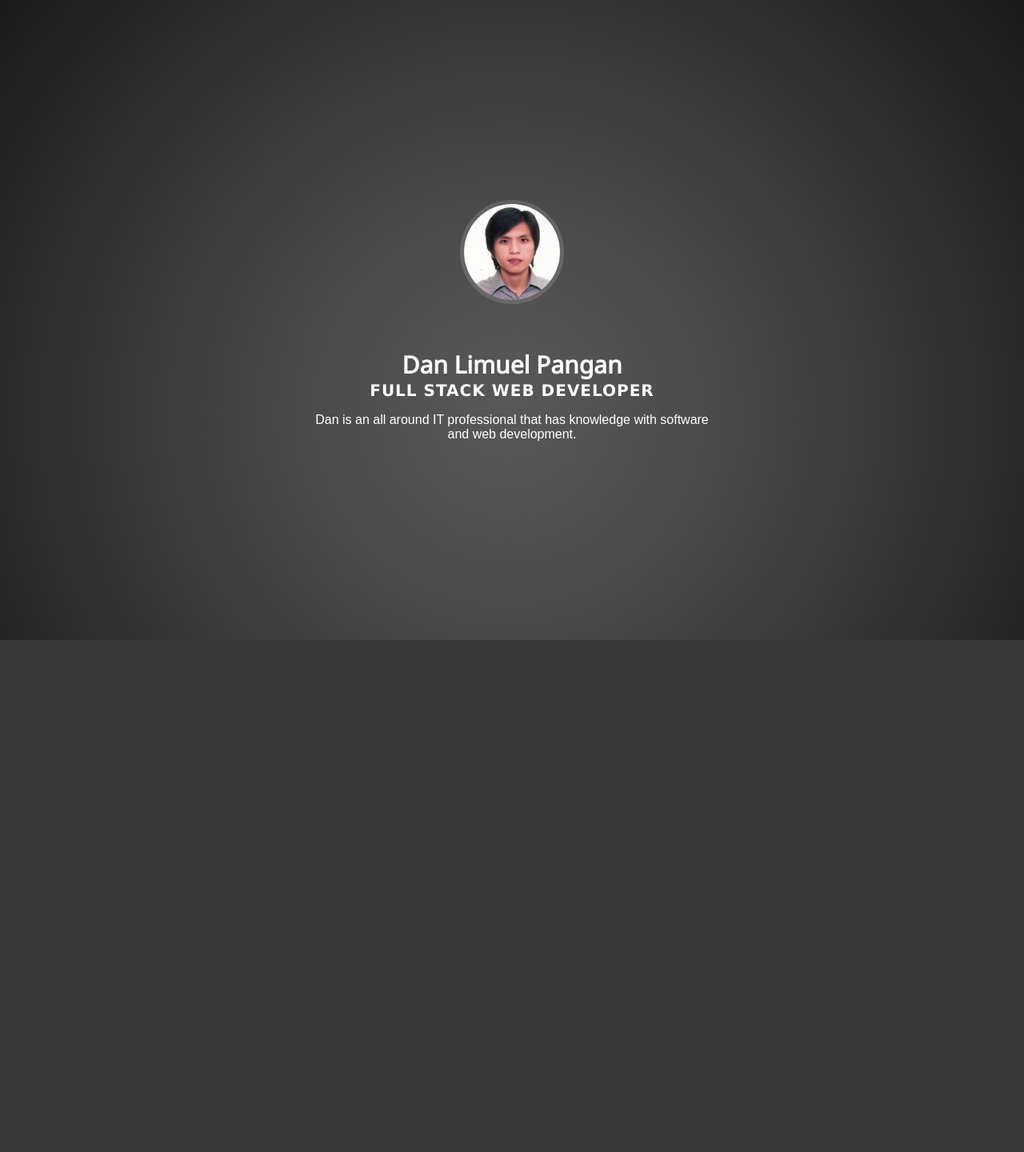
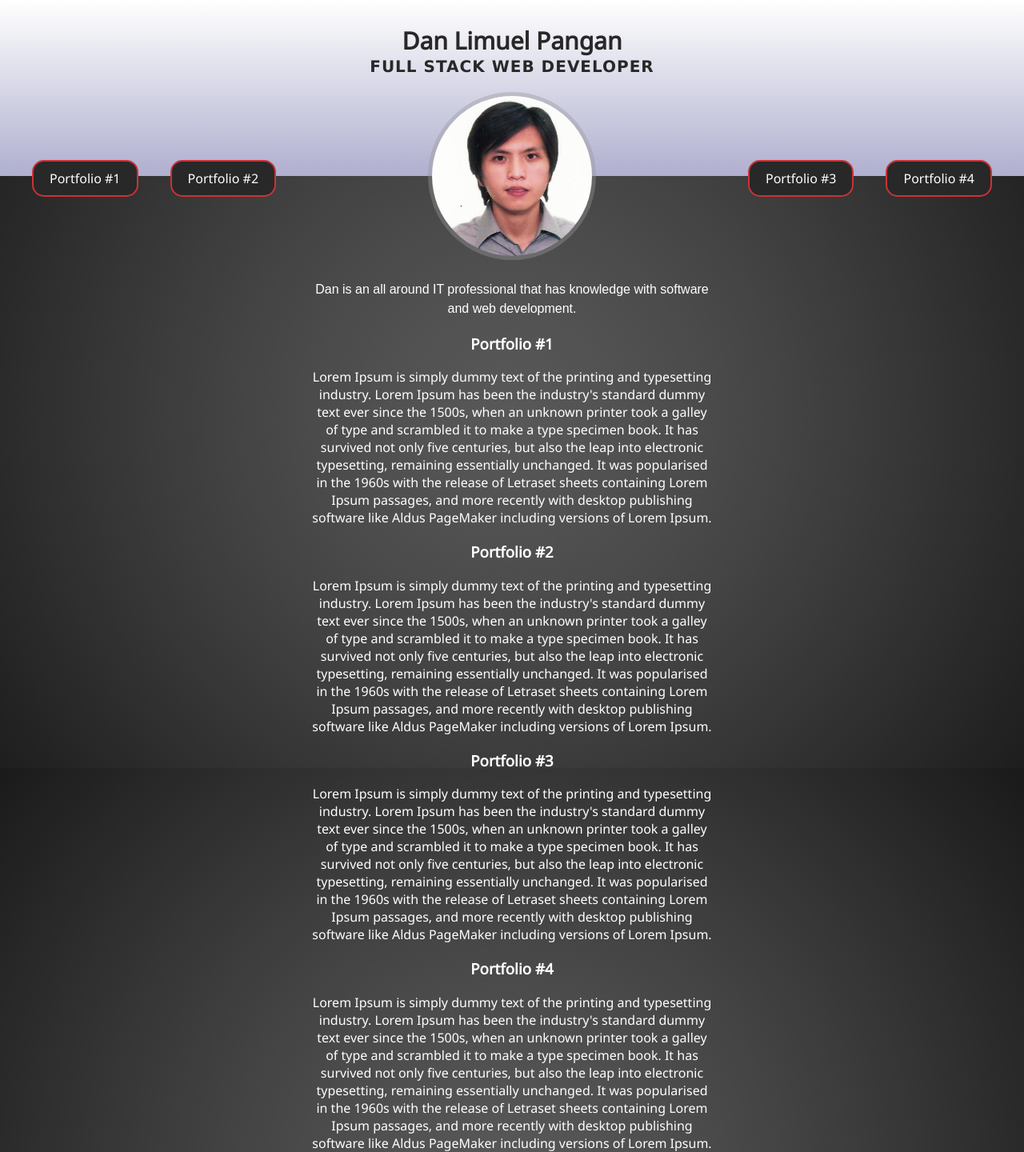
Before and after one commit to danpangan/b3nc-pangan-dan, a PHP site: page / in a window 1280 px wide. Shown: the whole page at 80% size. Before the commit the page ends 800 px from the top, so only its background shows below. Run offline with PHP 8.4, Linux system fonts and the light colour scheme; some web fonts are replaced.

Commit message:
my second ever commit

```diff
--- a/mod00-01/css/style.css
+++ b/mod00-01/css/style.css
@@ -6,34 +6,90 @@
 	background: url("../img/bg.jpg") no-repeat;
 	background-size: cover;
 	background-attachment: fixed;
+	background-position: center;
 	background-color: #000;
 	color: #fff;
 	font-family: 'Noto Sans', sans-serif;
 }
-.container {
-	width: 500px;
-	margin: auto;
+
+header {
+	padding: 0;
+	margin: 0;
+	height: 220px;
+	background: linear-gradient(#fff, #afafcf);
+	background-size:  cover;
+	background-repeat: no-repeat;
+	background-position: center;
 	text-align: center;
+	color: #282829;
+
 }
-header {
+
+#me {
 	height: 200px;
-	background-image: url("../img/header.png");
-	z-index: 9999;
-}
-#me {
-	height: 120px;
-	width: 120px;
-	margin: 50px auto;
+	width: 200px;
+	margin: 20px auto;
 	border-radius: 50%;
 	border-style: solid;
 	border-width: 5px;
-	border-color: rgba(200,200,200, 0.2);
+	border-color: rgba(150,150,150, 0.4);
+}
+nav {
+	margin: 0;
+	margin-top: -20px;
+	padding: 0;
+}
+nav ul {
+	margin: 0;
+	padding: 0;
+}
+nav ul li {
+	padding: 10px 20px;
+	list-style: none;
+	border: 2px solid #c33;
+	border-radius: 15px;
+	background: #282829;
 
 }
+nav ul li a {
+	text-decoration: none;
+	color: #fff;
+}
+
+nav ul li:hover {
+	border: 2px solid #393;
+	cursor: pointer;
+}
+nav > #nav1 {
+	float: left;
+}
+nav > #nav1 li {
+	float: left;
+	margin-left: 40px;
+
+}
+nav > #nav2 {
+	float: right;
+}
+nav > #nav2 li {
+	float: right;
+	margin-right: 40px;
+}
+.container {
+	width: 500px;
+	margin: 0px auto;
+	margin-top: 150px;
+	text-align: center;
+	clear: left;
+}
+
+
 h1 {
 	margin: 0;
 	padding: 0;
+	padding-top: 30px;
 	font-size: 30px;
+
 }
 h2 {
 	margin: 0;
@@ -45,4 +101,6 @@
 .about {
 	width: 100%;
 	font-family: 'Muli', sans-serif;
+	line-height: 1.5;
+
 }
--- a/mod00-01/index.html
+++ b/mod00-01/index.html
@@ -6,14 +6,50 @@
 	<link href="https://fonts.googleapis.com/css?family=Muli|Noto+Sans" rel="stylesheet">
 </head>
 <body>
-	<div class="container">
-		<header>
-		</header>
-			<img id="me" src="img/myimg.jpg"/>
+	<header>
+
+		<div>
 			<h1>Dan Limuel Pangan</h1>
 			<h2>Full stack web developer</h2>
+		</div>
+		<div id="header-img">
+			<img id="me" src="img/myimg.jpg"/>
+		</div>
+	</header>
+
+	<nav>
+		<ul id="nav1">
+			<li><a href="#p1">Portfolio #1</a></li>
+			<li><a href="#p2">Portfolio #2</a></li>
+		</ul>
+		<ul id="nav2">
+			<li><a href="#p4">Portfolio #4</a></li>
+			<li><a href="#p3" ="p3">Portfolio #3</a></li>
+		</ul>
+	</nav>
+
+	<div class="container">
+
+
 			<p class="about">Dan is an all around IT professional that has knowledge with software and web development.</p>
 
+
+	<div id="p1">
+		<h3>Portfolio #1</h3>
+		Lorem Ipsum is simply dummy text of the printing and typesetting industry. Lorem Ipsum has been the industry's standard dummy text ever since the 1500s, when an unknown printer took a galley of type and scrambled it to make a type specimen book. It has survived not only five centuries, but also the leap into electronic typesetting, remaining essentially unchanged. It was popularised in the 1960s with the release of Letraset sheets containing Lorem Ipsum passages, and more recently with desktop publishing software like Aldus PageMaker including versions of Lorem Ipsum.
+	</div>
+	<div id="p2">
+		<h3>Portfolio #2</h3>
+		Lorem Ipsum is simply dummy text of the printing and typesetting industry. Lorem Ipsum has been the industry's standard dummy text ever since the 1500s, when an unknown printer took a galley of type and scrambled it to make a type specimen book. It has survived not only five centuries, but also the leap into electronic typesetting, remaining essentially unchanged. It was popularised in the 1960s with the release of Letraset sheets containing Lorem Ipsum passages, and more recently with desktop publishing software like Aldus PageMaker including versions of Lorem Ipsum.
+	</div>
+	<div id="p3">
+		<h3>Portfolio #3</h3>
+		Lorem Ipsum is simply dummy text of the printing and typesetting industry. Lorem Ipsum has been the industry's standard dummy text ever since the 1500s, when an unknown printer took a galley of type and scrambled it to make a type specimen book. It has survived not only five centuries, but also the leap into electronic typesetting, remaining essentially unchanged. It was popularised in the 1960s with the release of Letraset sheets containing Lorem Ipsum passages, and more recently with desktop publishing software like Aldus PageMaker including versions of Lorem Ipsum.
+	</div>
+	<div id="p4">
+		<h3>Portfolio #4</h3>
+		Lorem Ipsum is simply dummy text of the printing and typesetting industry. Lorem Ipsum has been the industry's standard dummy text ever since the 1500s, when an unknown printer took a galley of type and scrambled it to make a type specimen book. It has survived not only five centuries, but also the leap into electronic typesetting, remaining essentially unchanged. It was popularised in the 1960s with the release of Letraset sheets containing Lorem Ipsum passages, and more recently with desktop publishing software like Aldus PageMaker including versions of Lorem Ipsum.
+	</div>
 	</div>
 
 
```
Also changed, not shown: mod00-01/img/white-gradient.png (added).
